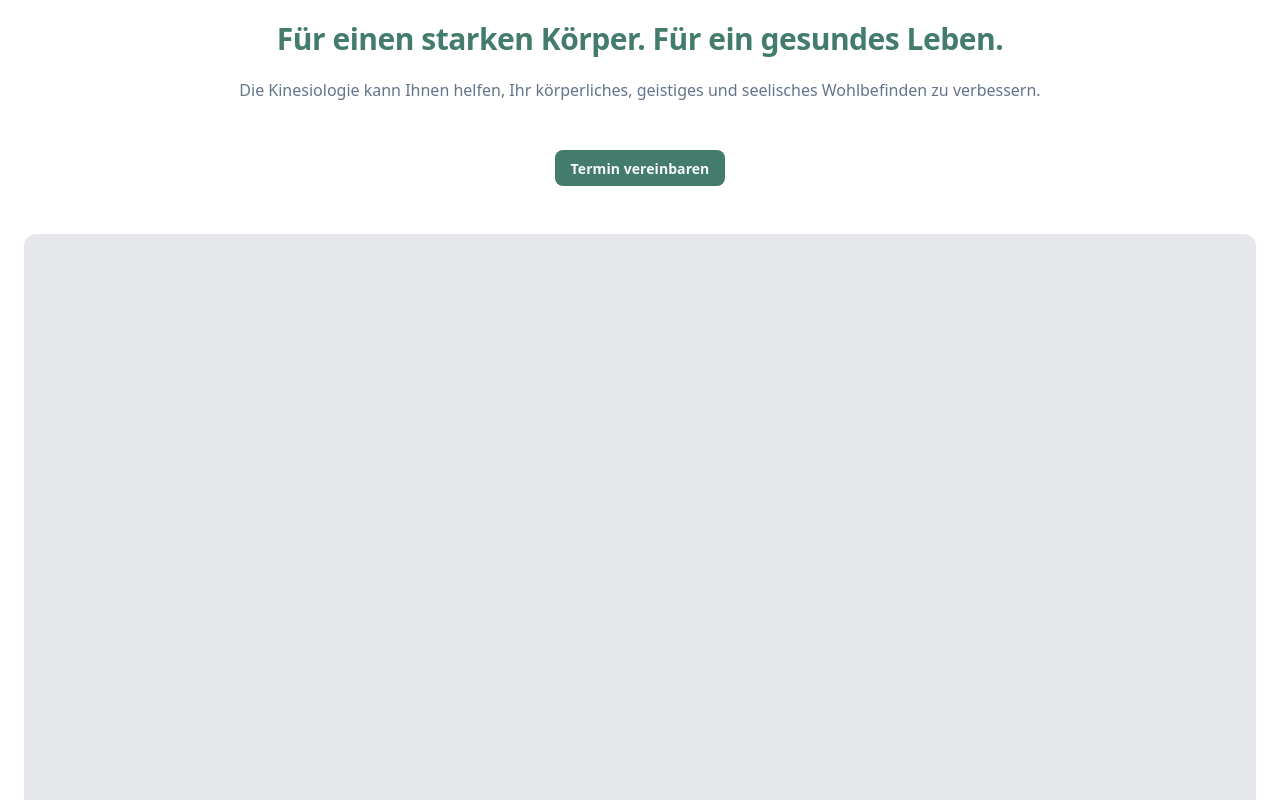
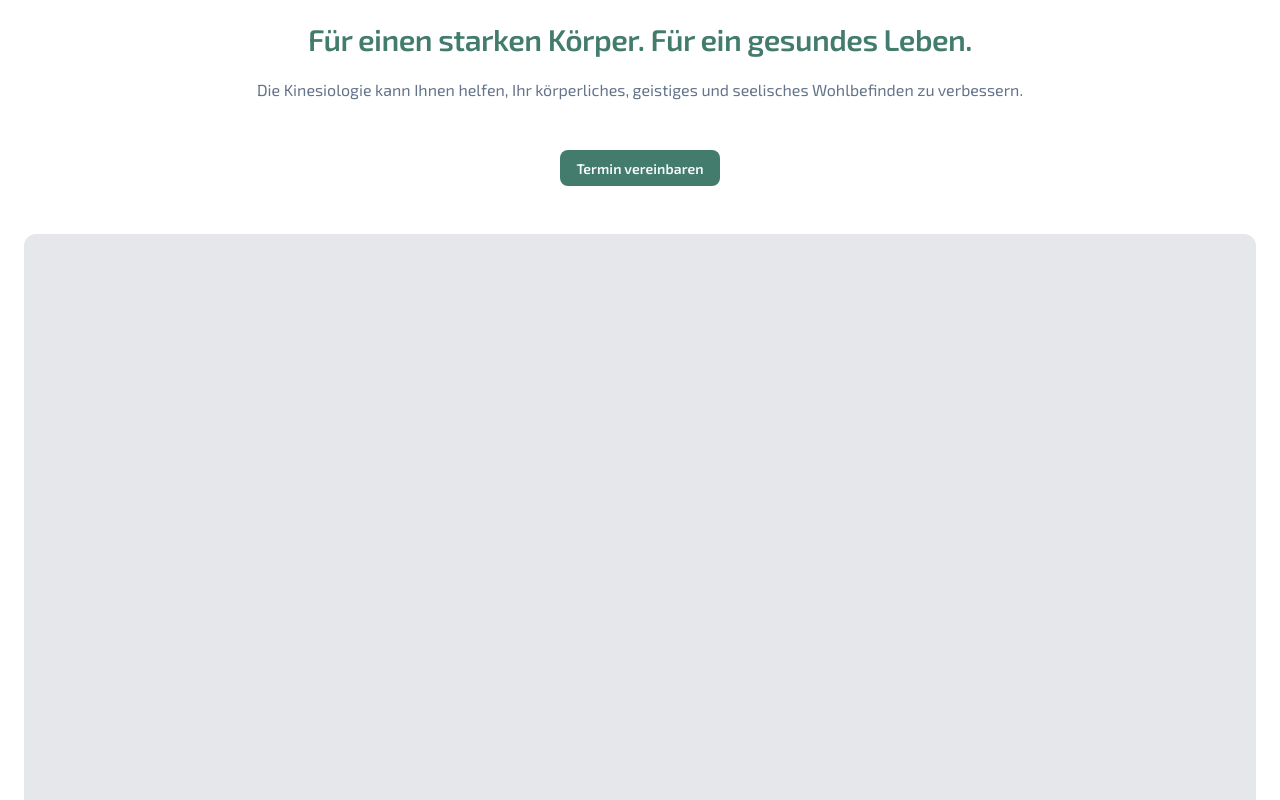
Before and after one commit to philipphaunstetter/kinesiologie-sattler.de, a Next.js app: page / in a window 1280 px wide. Shown: the top 800 px of the page. Built offline with nearby package versions, Linux system fonts and the light colour scheme.

Commit message:
fix: move font import before Tailwind CSS imports
- Fixes CSS warning about @import rule order
- Build now completes with no warnings

Co-Authored-By: Warp <agent@warp.dev>

```diff
--- a/src/app/globals.css
+++ b/src/app/globals.css
@@ -1,6 +1,6 @@
+@import url('https://fonts.googleapis.com/css2?family=Exo+2:wght@400;500;600;700&display=swap');
 @import "tailwindcss";
 @import "tw-animate-css";
-@import url('https://fonts.googleapis.com/css2?family=Exo+2:wght@400;500;600;700&display=swap');
 
 @custom-variant dark (&:is(.dark *));
 
```
